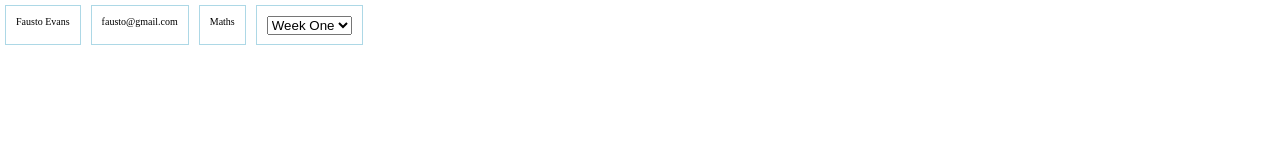
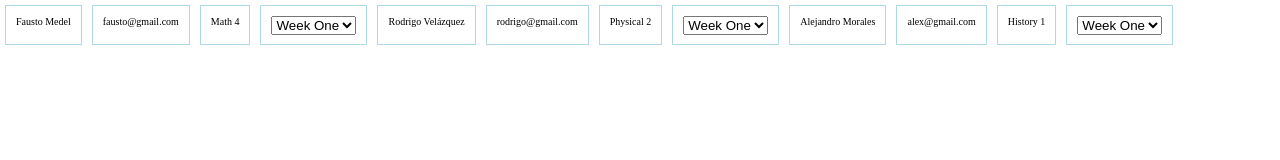
Before and after one commit to Christiano0407/Course--Javascript__Two, a website: page nivelMid/practice2.html in a window 1280 px wide. Drawn offline with Linux system fonts and the light colour scheme.

Commit message:
innerHTML

```diff
--- a/nivelMid/practice2.html
+++ b/nivelMid/practice2.html
@@ -14,17 +14,9 @@
     </header>
 
     <main>
-       <section class="grid-container">
-           <div class="grid-item names">Fausto Evans</div>
-           <div class="grid-item emails">fausto@gmail.com</div>
-           <div class="grid-item matters">Maths</div>
-           <div class="grid-item week">
-               <select name="" id="" class="week-select">
-                   <option value="1">Week One</option>
-                   <option value="2">Week Two</option>
-               </select>
-           </div>
-       </section>
+        <section class="grid-container">
+
+        </section>
     </main>
 
     <footer></footer>
--- a/nivelMid/practice2CSS.css
+++ b/nivelMid/practice2CSS.css
@@ -17,6 +17,7 @@ img {
 }
 body {
     width: 100%;
+    height: 100vh;
 }
 .grid-container {
     display: grid;
--- a/nivelMid/practice2JS.js
+++ b/nivelMid/practice2JS.js
@@ -0,0 +1,37 @@
+let students = [{
+    name: "Fausto Medel",
+    email: "fausto@gmail.com",
+    matter: "Math 4"
+}, {
+    name: "Rodrigo Velázquez",
+    email: "rodrigo@gmail.com",
+    matter: "Physical 2"
+}, {
+    name: "Alejandro Morales",
+    email: "alex@gmail.com",
+    matter: "History 1"
+}];
+//let student = [];
+
+for(student in students) {
+
+    let data = students[student];
+    let name = data["name"];
+    let email = data["email"];
+    let matter = data["matter"];
+
+    let htmlCode = `
+    <section class="grid-container">
+        <div class="grid-item names">${name}</div>
+        <div class="grid-item emails">${email}</div>
+        <div class="grid-item matters">${matter}</div>
+        <div class="grid-item week">
+            <select name="" id="" class="week-select">
+            <option value="1">Week One</option>
+            <option value="2">Week Two</option>
+            </select>
+        </div>
+    </section> `;
+
+    document.querySelector(`.grid-container`).innerHTML += htmlCode;
+}
```
